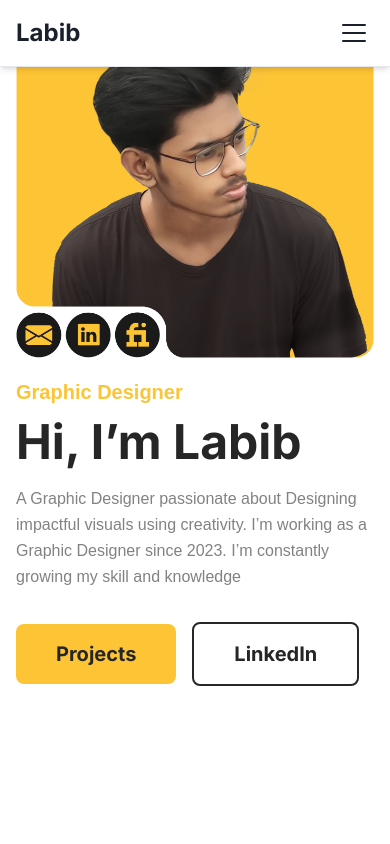
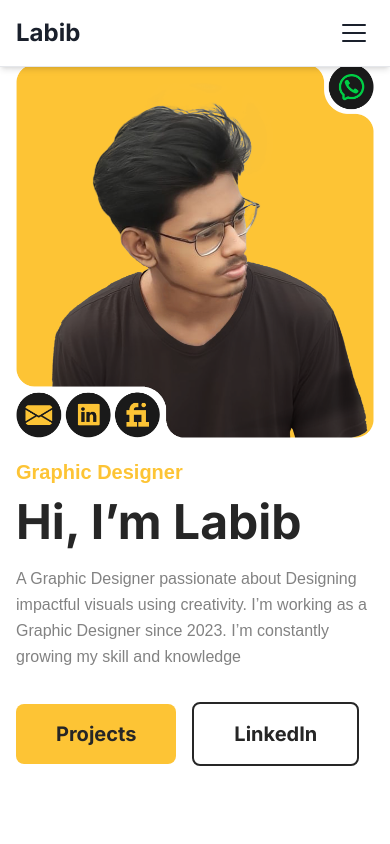
Before and after one commit to Labib778/delivery-frontend, a plain HTML site: page index.html in a window 390 px wide. Shown: the top 844 px of the page. Drawn offline with nearby package versions, Linux system fonts and the light colour scheme.

Commit message:
Update index.html

```diff
--- a/index.html
+++ b/index.html
@@ -128,7 +128,7 @@
     </header>
     <main class="pt-16">
         <!-- Hero Section -->
-<main class="w-full max-w-screen-2xl mx-auto px-4 sm:px-8 lg:px-16 pt-30 md:pt-20 pb-48">
+<main class="w-full max-w-screen-2xl mx-auto px-4 sm:px-8 lg:px-16 pt-20 pb-48">
     <div class="flex flex-col md:flex-row items-center justify-between gap-5 lg:gap-24">
 
         <!-- Image Section (Right on Desktop) -->
```
